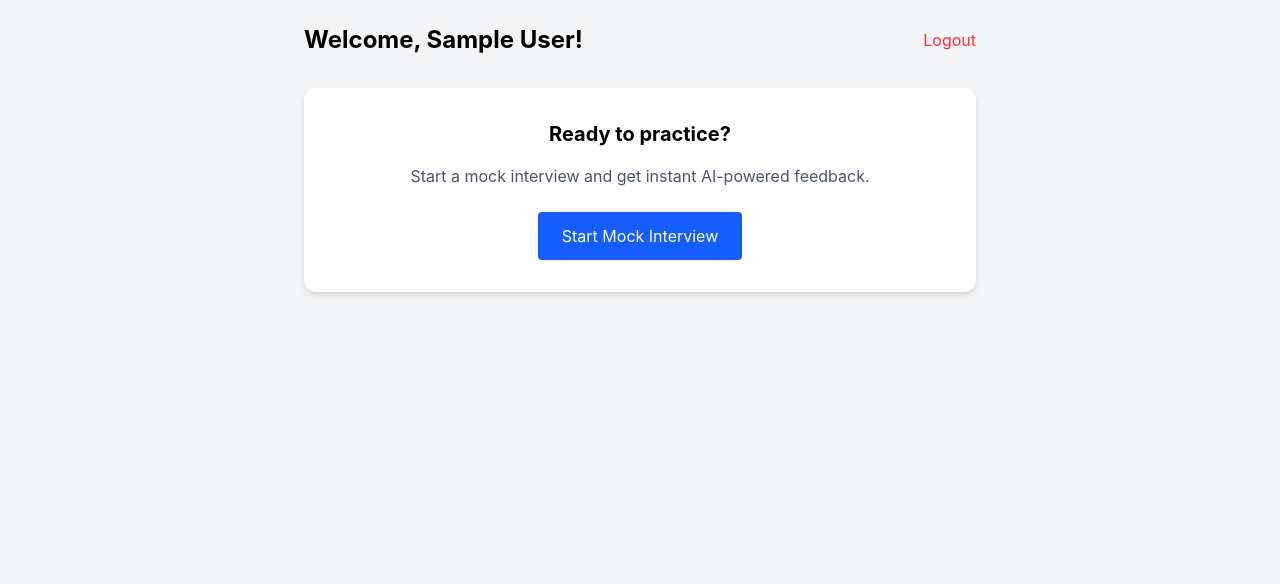
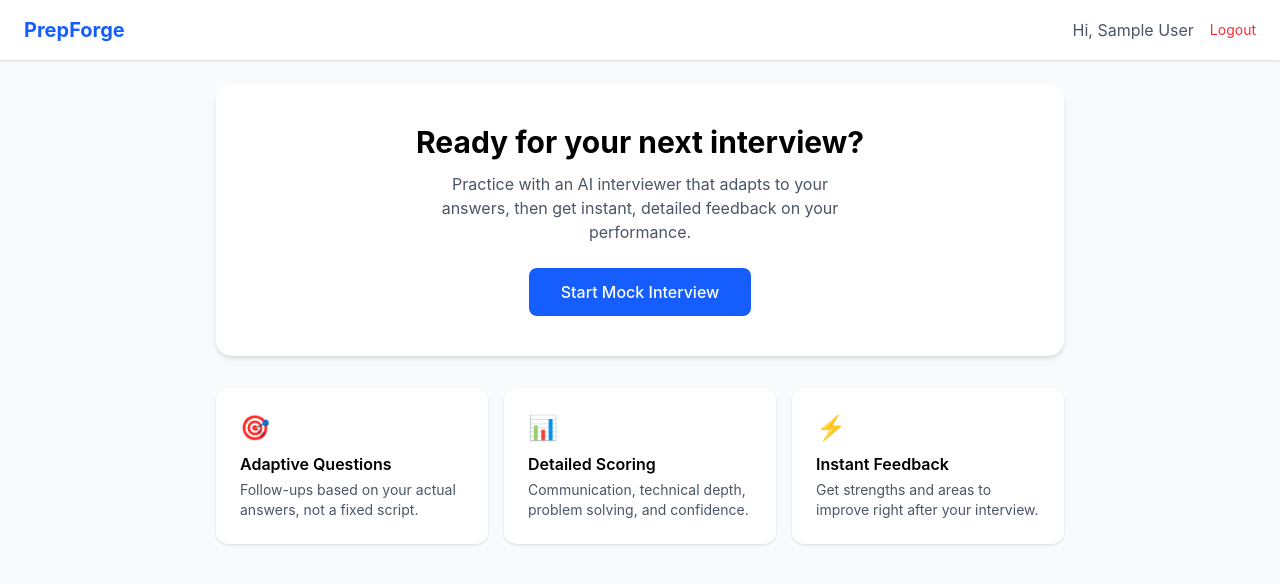
Before and after one commit to kushagras94-dotcom/prepforge, a React (Vite) app in the folder client/: page /dashboard in a window 1280 px wide. Shown: the top 584 px of the page. Built offline with nearby package versions, Linux system fonts and the light colour scheme; sample sign-in values are in the browser's storage.

Commit message:
Updated the dashboard

```diff
--- a/client/src/pages/Dashboard.jsx
+++ b/client/src/pages/Dashboard.jsx
@@ -5,26 +5,54 @@ export default function Dashboard() {
   const { user, logout } = useAuth();
 
   return (
-    <div className="min-h-screen bg-gray-100 p-6">
-      <div className="max-w-2xl mx-auto">
-        <div className="flex justify-between items-center mb-8">
-          <h1 className="text-2xl font-bold">Welcome, {user?.name}!</h1>
-          <button onClick={logout} className="text-red-500 hover:underline">
+    <div className="min-h-screen bg-gray-50">
+      <nav className="bg-white shadow-sm px-6 py-4 flex justify-between items-center">
+        <h1 className="text-xl font-bold text-blue-600">PrepForge</h1>
+        <div className="flex items-center gap-4">
+          <span className="text-gray-600">Hi, {user?.name}</span>
+          <button onClick={logout} className="text-red-500 hover:underline text-sm">
             Logout
           </button>
         </div>
+      </nav>
 
-        <div className="bg-white rounded-xl shadow-md p-8 text-center">
-          <h2 className="text-xl font-bold mb-4">Ready to practice?</h2>
-          <p className="text-gray-600 mb-6">
-            Start a mock interview and get instant AI-powered feedback.
+      <div className="max-w-4xl mx-auto p-6">
+        <div className="bg-white rounded-2xl shadow-md p-10 text-center mb-8">
+          <h2 className="text-3xl font-bold mb-3">Ready for your next interview?</h2>
+          <p className="text-gray-600 mb-6 max-w-md mx-auto">
+            Practice with an AI interviewer that adapts to your answers, then get
+            instant, detailed feedback on your performance.
           </p>
           <Link
             to="/interview"
-            className="inline-block bg-blue-600 text-white px-6 py-3 rounded hover:bg-blue-700"
+            className="inline-block bg-blue-600 text-white px-8 py-3 rounded-lg font-medium hover:bg-blue-700 transition"
           >
             Start Mock Interview
           </Link>
+        </div>
+
+        <div className="grid grid-cols-1 md:grid-cols-3 gap-4">
+          <div className="bg-white rounded-xl shadow-sm p-6">
+            <div className="text-2xl mb-2">🎯</div>
+            <h3 className="font-semibold mb-1">Adaptive Questions</h3>
+            <p className="text-sm text-gray-600">
+              Follow-ups based on your actual answers, not a fixed script.
+            </p>
+          </div>
+          <div className="bg-white rounded-xl shadow-sm p-6">
+            <div className="text-2xl mb-2">📊</div>
+            <h3 className="font-semibold mb-1">Detailed Scoring</h3>
+            <p className="text-sm text-gray-600">
+              Communication, technical depth, problem solving, and confidence.
+            </p>
+          </div>
+          <div className="bg-white rounded-xl shadow-sm p-6">
+            <div className="text-2xl mb-2">⚡</div>
+            <h3 className="font-semibold mb-1">Instant Feedback</h3>
+            <p className="text-sm text-gray-600">
+              Get strengths and areas to improve right after your interview.
+            </p>
+          </div>
         </div>
       </div>
     </div>
```
